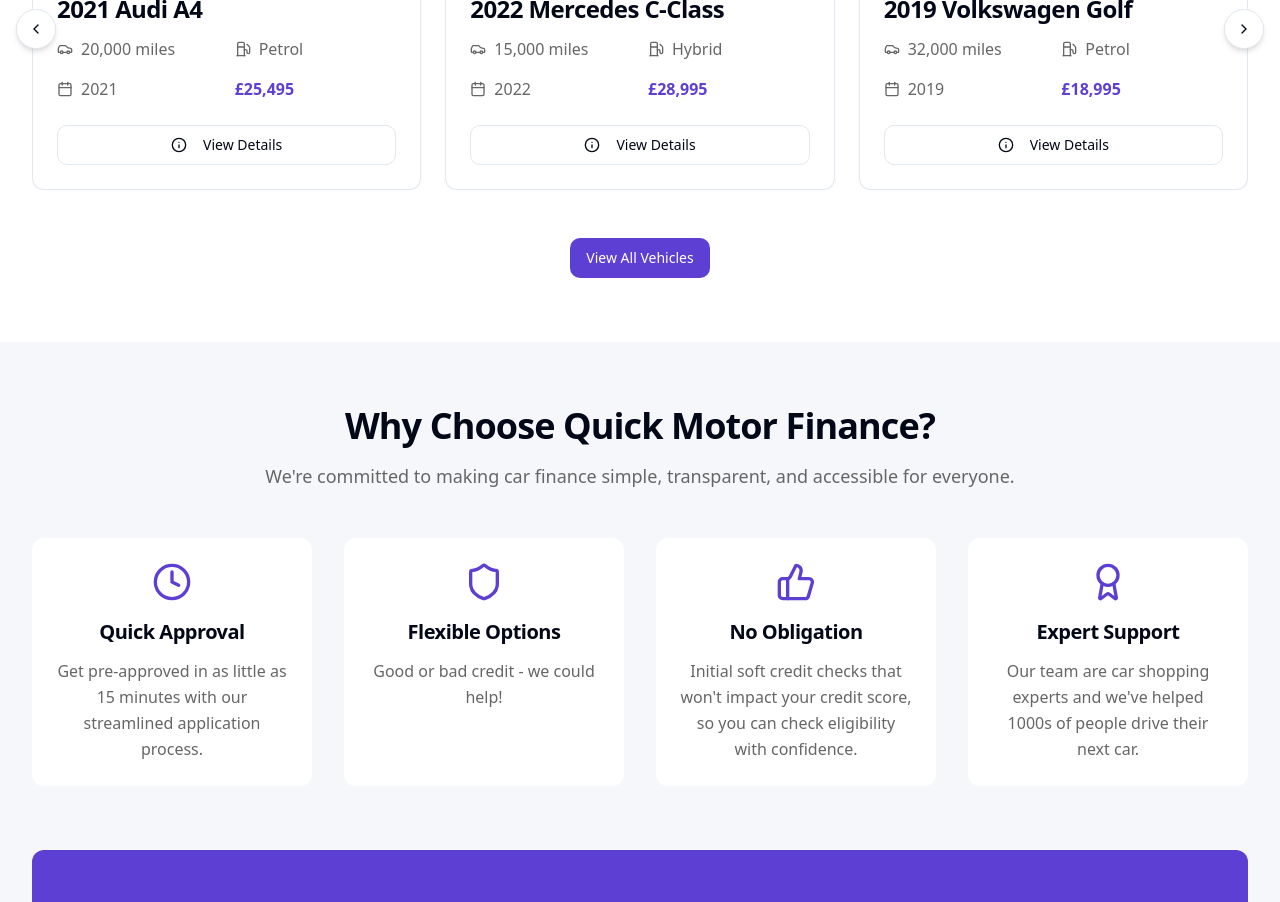
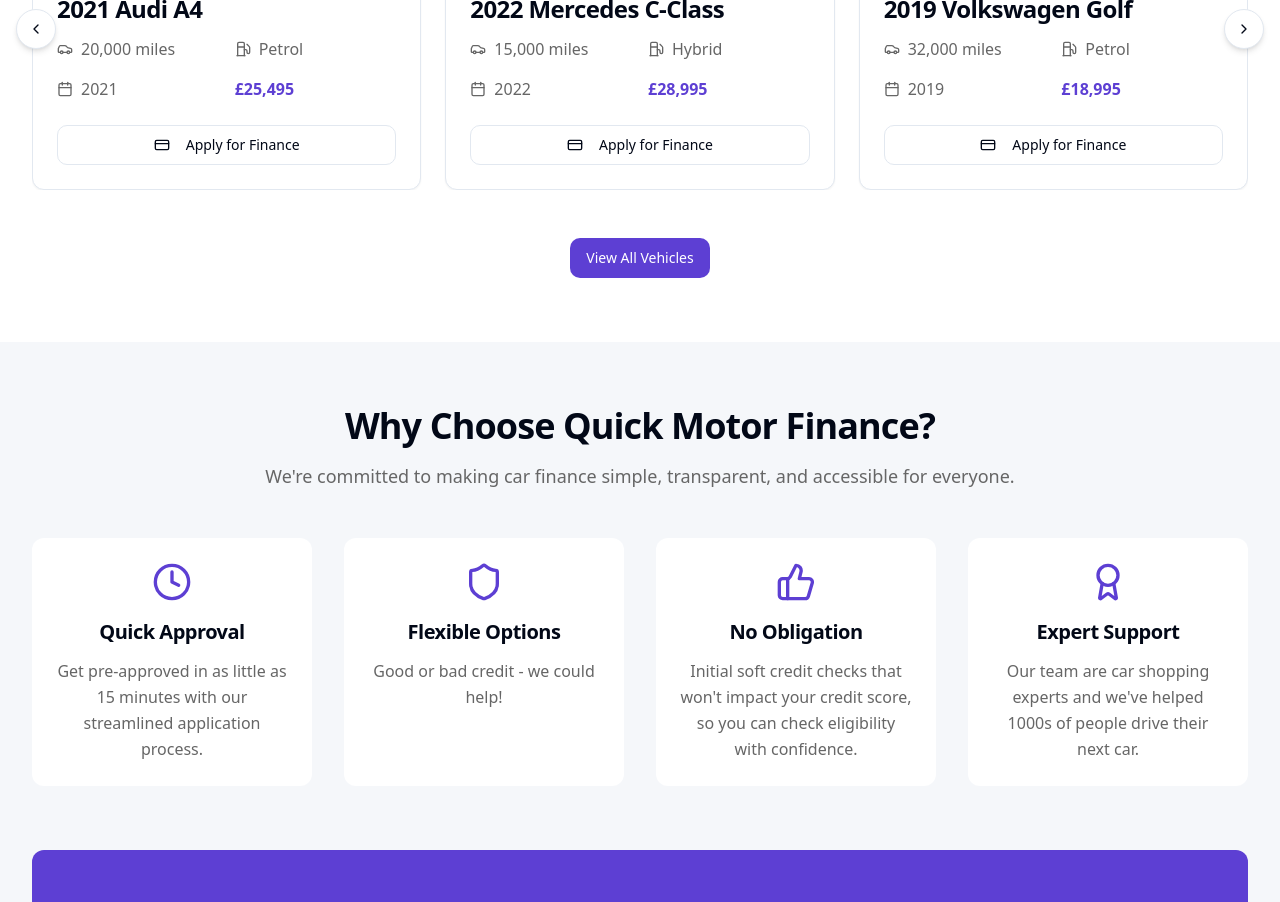
Before and after one commit to Outbound121/sleek-car-funding-96, a React (Vite) app: page / in a window 1280 px wide. Shown: the part 1700-2602 px from the top of the page. Built offline with nearby package versions, Linux system fonts and the light colour scheme.

Commit message:
Change button text in carousel
Update the "View Details" button text to "Apply for Finance" in the car carousel component.

```diff
--- a/src/components/CarCarousel.tsx
+++ b/src/components/CarCarousel.tsx
@@ -1,8 +1,7 @@
-
 import { useEffect, useRef, useState } from "react";
 import { Button } from "@/components/ui/button";
 import { Card, CardContent, CardFooter, CardHeader, CardTitle } from "@/components/ui/card";
-import { ChevronLeft, ChevronRight, Car, Fuel, Calendar, Info } from "lucide-react";
+import { ChevronLeft, ChevronRight, Car, Fuel, Calendar, CreditCard } from "lucide-react";
 
 // Sample car data
 const cars = [
@@ -155,7 +154,7 @@ export const CarCarousel = () => {
               </CardContent>
               <CardFooter>
                 <Button variant="outline" className="w-full">
-                  <Info className="mr-2 h-4 w-4" /> View Details
+                  <CreditCard className="mr-2 h-4 w-4" /> Apply for Finance
                 </Button>
               </CardFooter>
             </Card>
```
